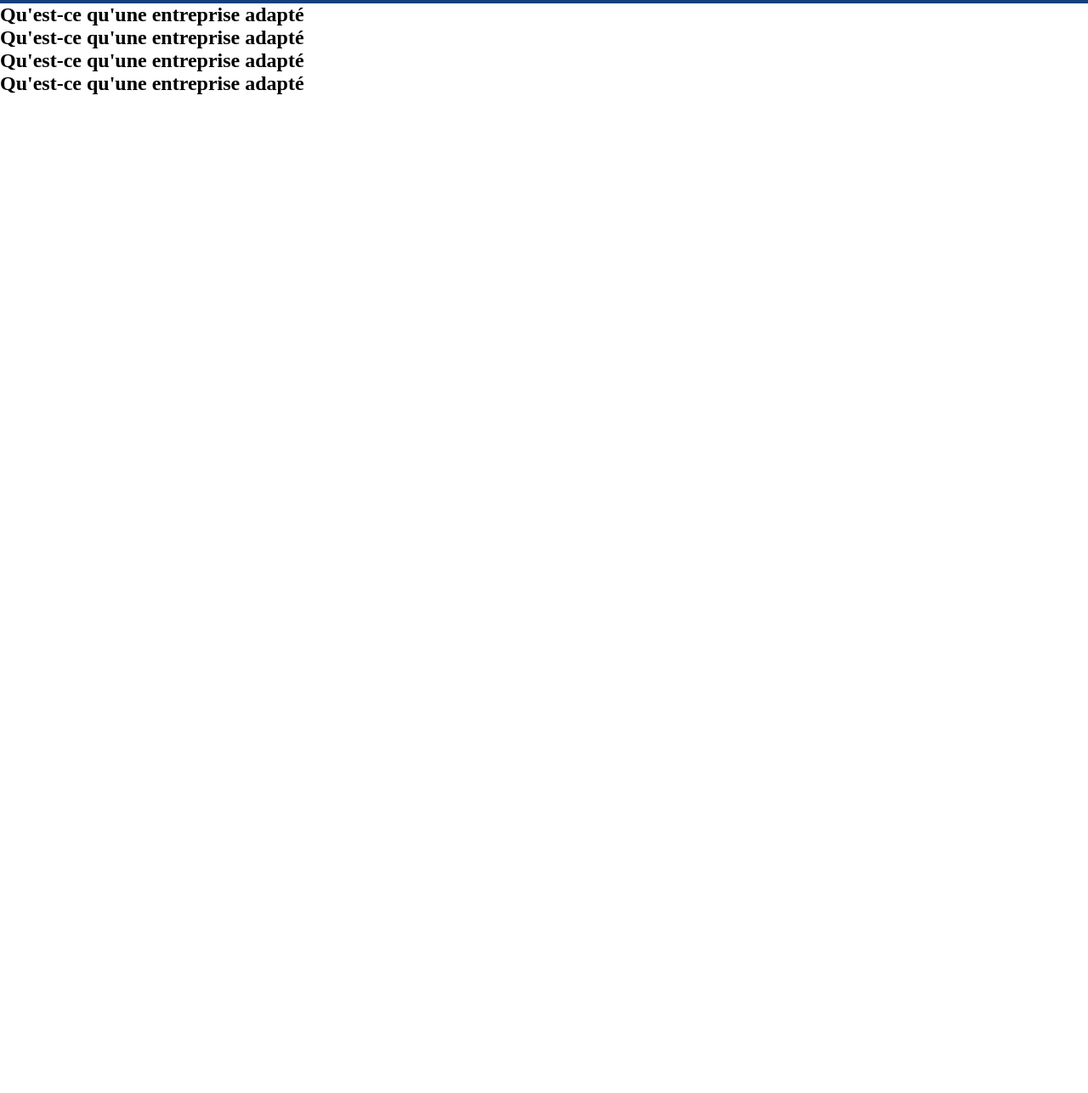
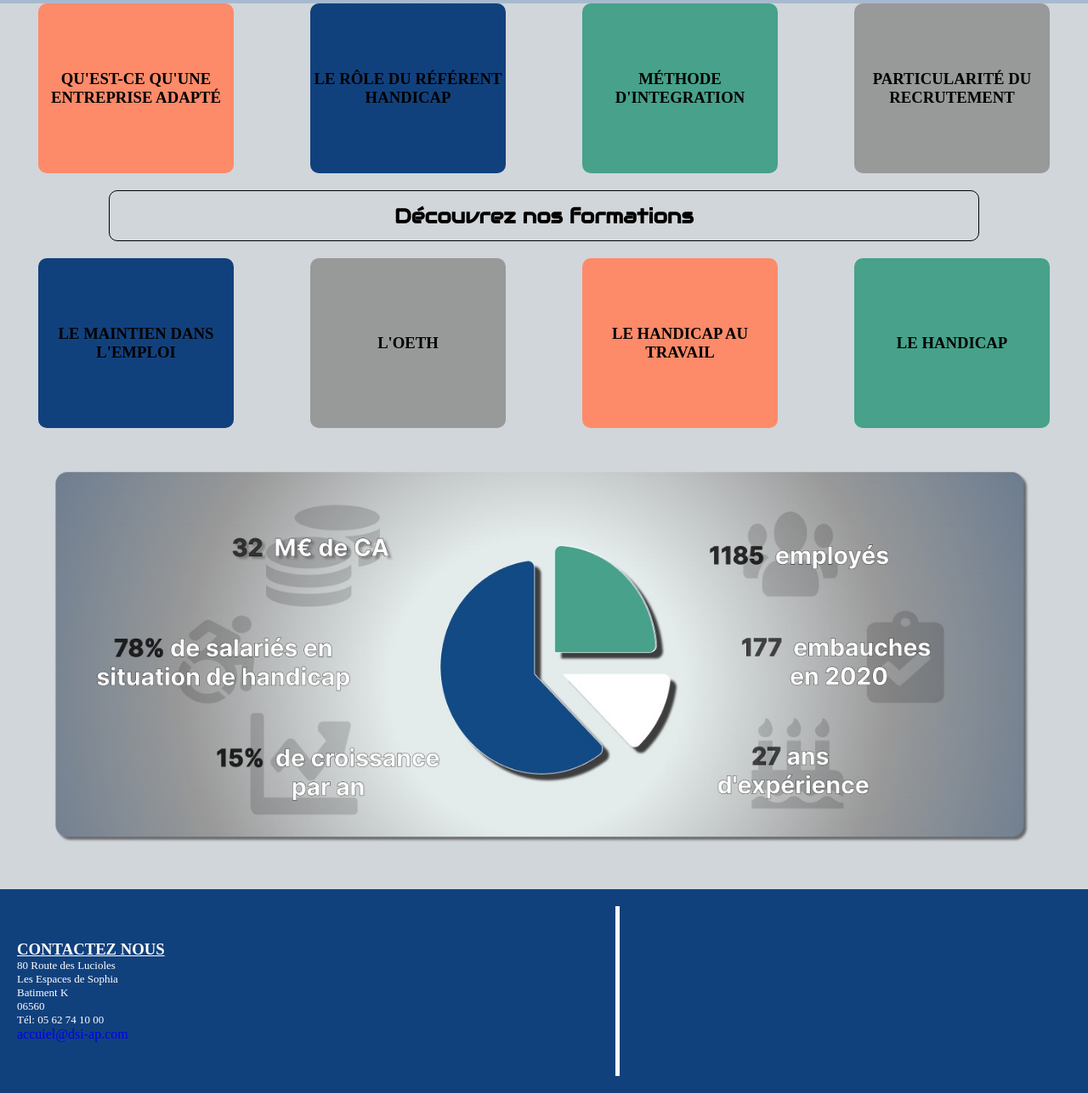
Before and after one commit to Bessemouelhi/Site_Web_DSI, a plain HTML site: page index.html in a window 1280 px wide. Shown: the part 457-1744 px from the top of the page at 85% size. Before the commit the page ends 800 px from the top, so only its background shows below. Drawn offline with Linux system fonts and the light colour scheme.

Commit message:
add charts and footer

```diff
--- a/index.html
+++ b/index.html
@@ -1,14 +1,17 @@
 <!DOCTYPE html>
 <html lang="en">
+
 <head>
     <meta charset="UTF-8">
     <meta http-equiv="X-UA-Compatible" content="IE=edge">
     <meta name="viewport" content="width=device-width, initial-scale=1.0">
-    <link rel="stylesheet" href="https://cdnjs.cloudflare.com/ajax/libs/font-awesome/6.3.0/css/all.min.css" integrity="sha512-SzlrxWUlpfuzQ+pcUCosxcglQRNAq/DZjVsC0lE40xsADsfeQoEypE+enwcOiGjk/bSuGGKHEyjSoQ1zVisanQ==" crossorigin="anonymous" referrerpolicy="no-referrer" />
-    <link href="https://fonts.googleapis.com/css2?family=Audiowide&family=Roboto:wght@300&display=swap" rel="stylesheet">
+    <link rel="stylesheet" href="https://cdnjs.cloudflare.com/ajax/libs/font-awesome/6.2.1/css/all.min.css" integrity="sha512-MV7K8+y+gLIBoVD59lQIYicR65iaqukzvf/nwasF0nqhPay5w/9lJmVM2hMDcnK1OnMGCdVK+iQrJ7lzPJQd1w==" crossorigin="anonymous" referrerpolicy="no-referrer" />
+    <link href="https://fonts.googleapis.com/css2?family=Audiowide&family=Roboto:wght@300&display=swap"
+        rel="stylesheet">
     <link rel="stylesheet" href="style.css">
     <title>DSI méd</title>
 </head>
+
 <body>
     <header>
         <div class="navbar">
@@ -55,23 +58,59 @@
                 </p>
             </div>
             <div id="imageRight">
-                <img src="img/reunion.jpg" alt="réunion" width="480px" height="320px"/>
+                <img src="img/reunion.jpg" alt="réunion" width="480px" height="320px" />
             </div>
         </div>
     </div>
-    <div class="allcards">
-        <div class="card">
-            <h2>Qu'est-ce qu'une entreprise adapté</h2>
+    <div class="sectionCard">
+        <div class="allcards">
+            <div class="card dsiorange">
+                <h3>Qu'est-ce qu'une entreprise adapté</h3>
+            </div>
+            <div class="card dsiblue">
+                <h3>le rôle du référent handicap</h3>
+            </div>
+            <div class="card dsigreen">
+                <h3>méthode d'integration</h3>
+            </div>
+            <div class="card dsigrey">
+                <h3>particularité du recrutement</h3>
+            </div>
         </div>
-        <div class="card">
-            <h2>Qu'est-ce qu'une entreprise adapté</h2>
+        <div class="titleCenter">
+            <h2>Découvrez nos formations</h2>
         </div>
-        <div class="card">
-            <h2>Qu'est-ce qu'une entreprise adapté</h2>
-        </div>
-        <div class="card">
-            <h2>Qu'est-ce qu'une entreprise adapté</h2>
+        <div class="allcards">
+            <div class="card dsiblue">
+                <h3>le maintien dans l'emploi</h3>
+            </div>
+            <div class="card dsigrey">
+                <h3>l'oeth</h3>
+            </div>
+            <div class="card dsiorange">
+                <h3>le handicap au travail</h3>
+            </div>
+            <div class="card dsigreen">
+                <h3>le handicap</h3>
+            </div>
         </div>
     </div>
+    <div class="charts">
+        <img src="img/charts.jpg" alt="diagramme de DSI" srcset="">
+    </div>
+    <footer>
+        <div id="contact">
+            <h3>CONTACTEZ NOUS</h3>
+            <p>80 Route des Lucioles</p>
+            <p>Les Espaces de Sophia</p>
+            <p>Batiment K</p>
+            <p>06560</p>
+            <p>Tél: 05 62 74 10 00</p>
+            <a href="#">accuiel@dsi-ap.com</a>
+        </div>
+        <div id="verticalBar"></div>
+        <div id="formulaire"></div>
+    </footer>
 </body>
+
 </html>
--- a/style.css
+++ b/style.css
@@ -2,6 +2,19 @@
     margin: 0;
     padding: 0;
     box-sizing: border-box;
+}
+
+.dsiblue{
+    background-color: #11417D;
+}
+.dsigreen{
+    background-color: #47A18B;
+}
+.dsiorange{
+    background-color: #FD8A69;
+}
+.dsigrey{
+    background-color: #989999;
 }
 
 /********************************************************************************************************
@@ -147,7 +160,7 @@ header p{
 **************************************** BANNIERE *********************************************************
 ********************************************************************************************************/
 .banniere{
-    background-color: #11417D;
+    background: linear-gradient(#11417D, #11427D5D);
 }
 .presentation {
     display: flex;
@@ -168,5 +181,71 @@ header p{
 /********************************************************************************************************
 **************************************** CARTES *********************************************************
 ********************************************************************************************************/
+.sectionCard{
+    background-color: #D1D6DA;
+}
+.allcards{
+    display: flex;
+    justify-content: space-around;
+    align-items: center;
+    text-transform: uppercase;
+}
+.card{
+    display: flex;
+    justify-content: center;
+    align-items: center;
+    text-align: center;
+    width: 18%;
+    height: 200px;
+    border-radius: 10px;
+}
+.titleCenter{
+    border: 1px solid black;
+    border-radius: 10px;
+    width: 80%;
+    height: 60px;
+    text-align: center;
+    margin: auto;
+    margin-top: 20px;
+    margin-bottom: 20px;
+    display: flex;
+    justify-content: center;
+    align-items: center;
+}
+.titleCenter h2{
+    font-family: 'Audiowide', sans-serif;
+}
 
-.cartes{}
+/********************************************************************************************************
+**************************************** CHARTS *********************************************************
+********************************************************************************************************/
+.charts{
+    background-color: #D1D6DA;
+    text-align: center;
+    padding-top: 50px;
+    padding-bottom: 50px;
+}
+.charts img{
+    width: 90%;
+}
+
+/********************************************************************************************************
+**************************************** FOOTER *********************************************************
+********************************************************************************************************/
+
+footer{
+    padding: 20px;
+    display: flex;
+    flex-wrap: wrap;
+    justify-content: space-between;
+    align-items: center;
+    background-color: #11417D;
+    color: white;
+}
+#verticalBar{
+    height: 200px;
+    border-right: 5px solid white;
+}
+footer #contact h3{
+    text-decoration: underline;
+}
```
Also changed, not shown: img/charts.jpg (added).
